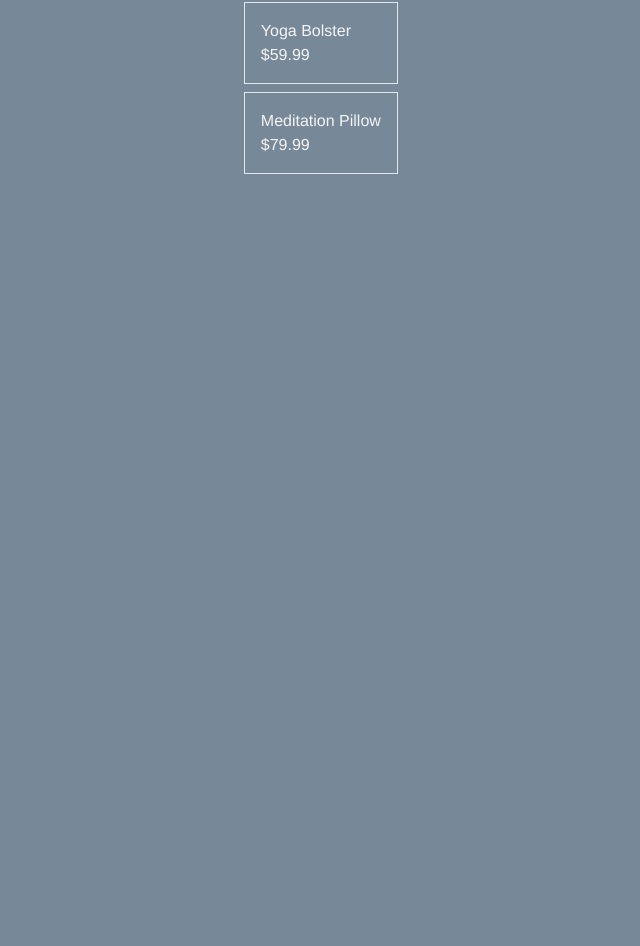
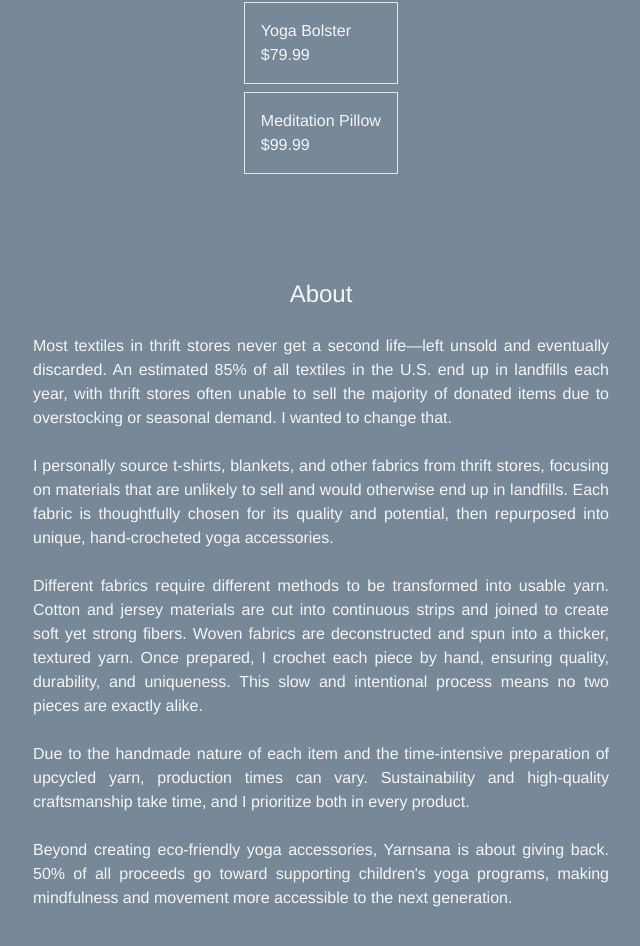
Before and after one commit to samanthacabrera/ecommerce-store, a React (Vite) app in the folder frontend/: page / in a window 1280 px wide. Shown: the part 548-1494 px from the top of the page, without its empty margins (319-959 px from the left). Before the commit the page ends 800 px from the top, so only its background shows below. Built offline with nearby package versions, Linux system fonts and the light colour scheme.

Commit message:
add About section

```diff
--- /dev/null
+++ b/frontend/src/About.jsx
@@ -0,0 +1,24 @@
+const About = () => {
+    return (
+        <div className="max-w-2xl mx-auto p-12 space-y-6 text-justify">
+            <h1 className="text-2xl text-center">About</h1>
+            <p>
+                Most textiles in thrift stores never get a second life—left unsold and eventually discarded. An estimated 85% of all textiles in the U.S. end up in landfills each year, with thrift stores often unable to sell the majority of donated items due to overstocking or seasonal demand. I wanted to change that.
+            </p>
+            <p>
+                I personally source t-shirts, blankets, and other fabrics from thrift stores, focusing on materials that are unlikely to sell and would otherwise end up in landfills. Each fabric is thoughtfully chosen for its quality and potential, then repurposed into unique, hand-crocheted yoga accessories.
+            </p>
+            <p>
+                Different fabrics require different methods to be transformed into usable yarn. Cotton and jersey materials are cut into continuous strips and joined to create soft yet strong fibers. Woven fabrics are deconstructed and spun into a thicker, textured yarn. Once prepared, I crochet each piece by hand, ensuring quality, durability, and uniqueness. This slow and intentional process means no two pieces are exactly alike.
+            </p>
+            <p>
+                Due to the handmade nature of each item and the time-intensive preparation of upcycled yarn, production times can vary. Sustainability and high-quality craftsmanship take time, and I prioritize both in every product.
+            </p>
+            <p>
+                Beyond creating eco-friendly yoga accessories, Yarnsana is about giving back. 50% of all proceeds go toward supporting children's yoga programs, making mindfulness and movement more accessible to the next generation.
+            </p>
+        </div>
+    );
+};
+
+export default About;
--- a/frontend/src/App.css
+++ b/frontend/src/App.css
@@ -7,6 +7,7 @@ html {
   margin: 0;
   padding: 0;
   font-family: Helvetica, sans-serif;
+  font-weight: 100;
   color: whitesmoke;
   background-color: lightslategray;
 }
--- a/frontend/src/Home.jsx
+++ b/frontend/src/Home.jsx
@@ -1,5 +1,6 @@
 import { Link } from "react-router-dom";
 import products from "./products.js";
+import About from "./About.jsx";
 
 const Home = () => {
     return (
@@ -22,6 +23,7 @@ const Home = () => {
                  </Link>
                 ))}
             </div>
+            <About/>
         </div>
     )
 }
--- a/frontend/src/ProductPage.jsx
+++ b/frontend/src/ProductPage.jsx
@@ -11,6 +11,7 @@ const ProductPage = () => {
         <div className="flex flex-col items-center space-y-12 p-12">
             <h1 className="text-2xl">{product.name}</h1>
             <p>${product.price}</p>
+            <p className="max-w-2xl text-center tracking-widest">{product.description}</p>
             <img src={product.image} alt={product.name} className="h-60"/>
             <div className="flex space-x-4">
                 <Link to="/">Add to Cart</Link>
--- a/frontend/src/products.js
+++ b/frontend/src/products.js
@@ -1,10 +1,39 @@
 const products = [
-  { id: 1, name: "Yoga Mat Strap", price: 19.99, image: "/strap.webp" },
-  { id: 2, name: "Yoga Mat Carrier", price: 49.99, image: "/carrier.avif" },
-  { id: 3, name: "Eye Pillow", price: 19.99, image: "/eye-pillow.webp" },
-  { id: 4, name: "Yoga Bolster", price: 59.99, image: "/bolster.webp" },
-  { id: 5, name: "Meditation Pillow", price: 79.99, image: "/med-pillow.webp" },
-
+  {
+    id: 1,
+    name: "Yoga Mat Strap",
+    price: 39.99,
+    image: "/strap.webp",
+    description: "A durable, hand-crocheted yoga mat strap made from upcycled cotton and synthetic fabric blends sourced from thrift stores in Denver, CO. Designed for a secure fit, it features reinforced stitching and a flexible structure that accommodates most standard and extra-thick yoga mats. The lightweight design allows for easy transport, making it a practical and sustainable alternative to conventional straps."
+  },
+  {
+    id: 2,
+    name: "Yoga Mat Carrier",
+    price: 59.99,
+    image: "/carrier.avif",
+    description: "A handcrafted yoga mat carrier made from reclaimed textile materials, including cotton, linen, and polyester blends. Each carrier features a breathable, open-weave crochet pattern for ventilation and a reinforced shoulder strap for added support. The upcycled materials ensure that no two carriers are identical, reducing textile waste while offering a functional and eco-friendly carrying solution."
+  },
+  {
+    id: 3,
+    name: "Eye Pillow",
+    price: 39.99,
+    image: "/eye-pillow.webp",
+    description: "A hand-crocheted eye pillow filled with organic flaxseed and dried lavender, encased in upcycled cotton and linen fabrics. The soft, breathable exterior provides gentle pressure to reduce eye strain and enhance relaxation during meditation or savasana. Each pillow is unique due to the repurposed fabric used, supporting a sustainable, zero-waste approach to self-care products."
+  },
+  {
+    id: 4,
+    name: "Yoga Bolster",
+    price: 79.99,
+    image: "/bolster.webp",
+    description: "A firm, supportive yoga bolster handcrafted from upcycled fabric and stuffed with reclaimed cotton and foam blends. Designed to maintain its shape over time, it provides stability for restorative yoga and deep stretching. The breathable, textured fabric cover ensures comfort while promoting sustainability by repurposing textile waste from Denver thrift stores."
+  },
+  {
+    id: 5,
+    name: "Meditation Pillow",
+    price: 99.99,
+    image: "/med-pillow.webp",
+    description: "A structured, hand-crocheted meditation pillow made from repurposed fabric blends, filled with buckwheat hulls for firm yet adaptable support. The upcycled cover is removable and washable, ensuring longevity and hygiene. Each pillow varies in texture and color due to the nature of reclaimed materials, making it a sustainable and practical choice for seated meditation or floor seating."
+  }
 ];
 
 export default products;
```
